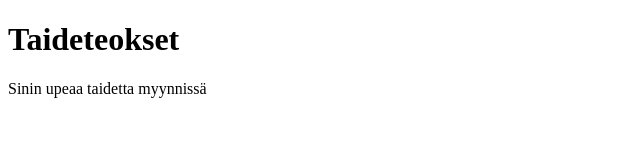
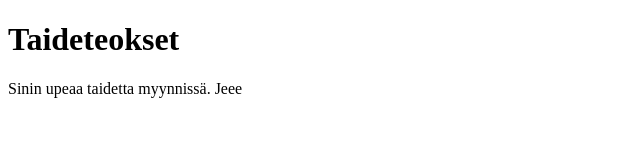
Before and after one commit to emppunen/emppunen.github.io, a plain HTML site: page index.html in a window 1280 px wide. Shown: the full height of the page, 0-640 px from the left. Drawn offline with Linux system fonts and the light colour scheme.

Commit message:
Add files via upload

```diff
--- a/index.html
+++ b/index.html
@@ -11,7 +11,7 @@
 
 <body>
     <h1>Taideteokset</h1>
-    <p>Sinin upeaa taidetta myynnissä</p>
+    <p>Sinin upeaa taidetta myynnissä. Jeee</p>
 
 
 </body>
```
